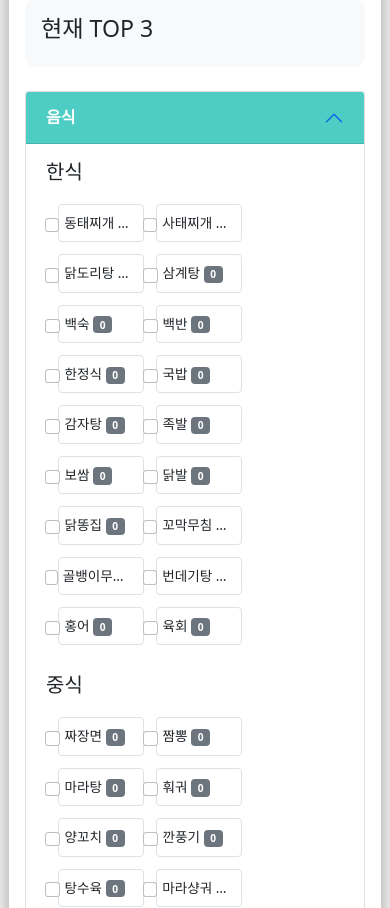
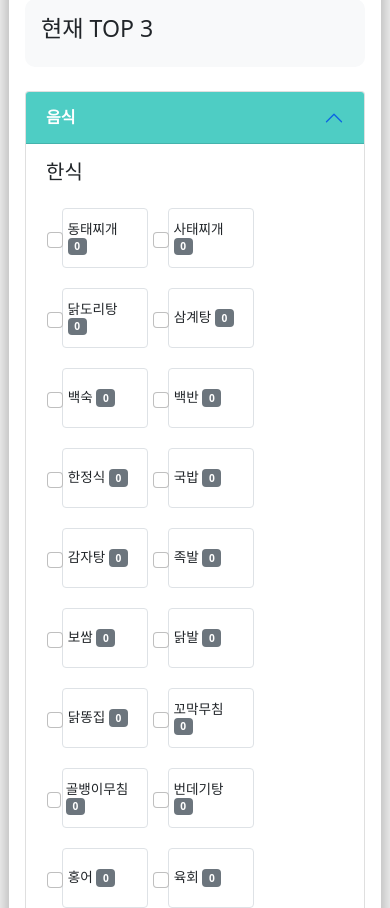
Before and after one commit to lyj6220/lotto, a Flask app: page / in a window 390 px wide, after a click on "음식". Shown: the part 308-1216 px from the top of the page. Run offline with Flask 3, Linux system fonts and the light colour scheme; data comes from the database, SQL or seed files in the repository; data that the repository does not hold is empty.

Commit message:
템플릿 레이아웃 수정

```diff
--- a/templates/index.html
+++ b/templates/index.html
@@ -133,11 +133,22 @@
             border: 1px solid #dee2e6;
             border-radius: 0.25rem;
             background-color: white;
+            display: flex;
+            align-items: center;
+            word-break: keep-all;  /* 단어 단위로 줄바꿈 */
+            min-height: 50px;      /* 최소 높이 설정 */
         }
 
         .form-check-input:checked + .form-check-label {
             color: #0d6efd;
             font-weight: bold;
+        }
+
+        .form-check-label {
+            margin: 0;
+            white-space: normal;  /* 자동 줄바꿈 허용 */
+            word-wrap: break-word;  /* 긴 단어 줄바꿈 */
+            line-height: 1.2;     /* 줄간격 조정 */
         }
 
         /* 모바일 최적화 스타일 */
@@ -168,12 +179,9 @@
             }
 
             .form-check-inline {
-                width: calc(33.33% - 0.5rem);  /* 한 줄에 3개씩 */
-                margin: 0.25rem;
+                width: calc(33.33% - 0.5rem);
                 padding: 0.5rem;
-                font-size: 0.9rem;
-                display: flex;
-                align-items: center;
+                min-height: 60px;  /* 모바일에서 최소 높이 더 크게 */
             }
 
             .items-grid {
@@ -234,9 +242,8 @@
 
             .form-check-label {
                 font-size: 0.85rem;
-                white-space: nowrap;
-                overflow: hidden;
-                text-overflow: ellipsis;
+                overflow: visible;  /* 오버플로우 제거 */
+                text-overflow: clip;  /* 말줄임(...) 제거 */
             }
         }
 
```
